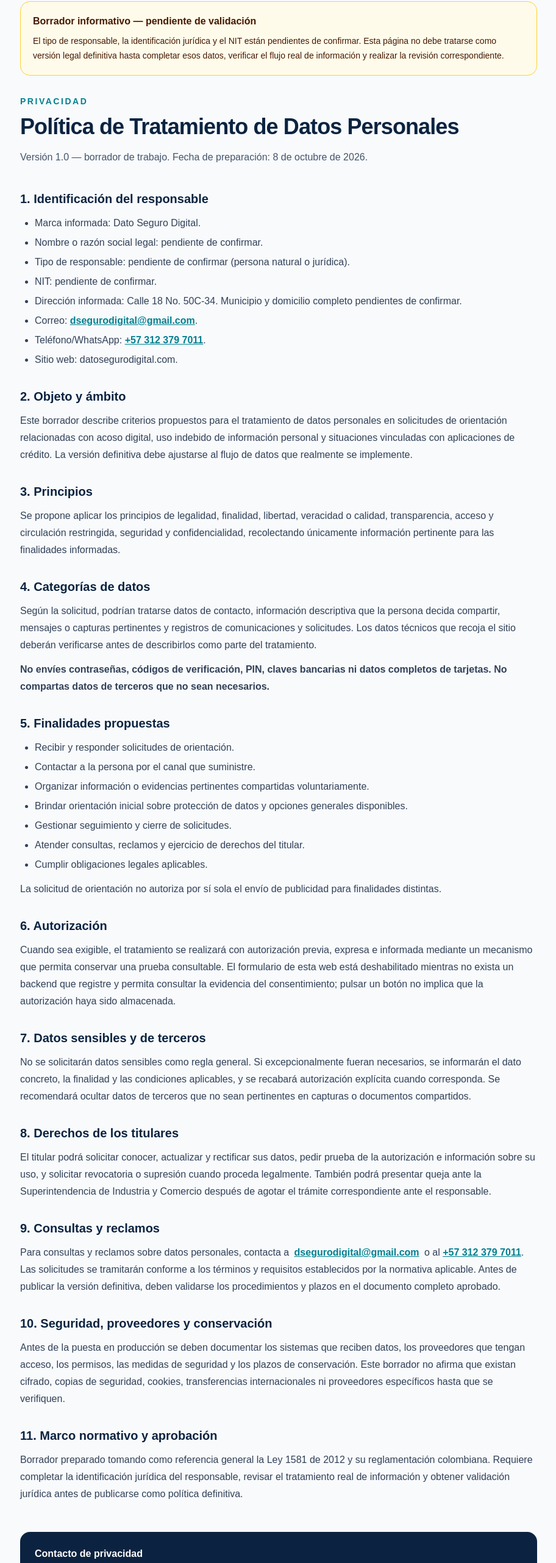
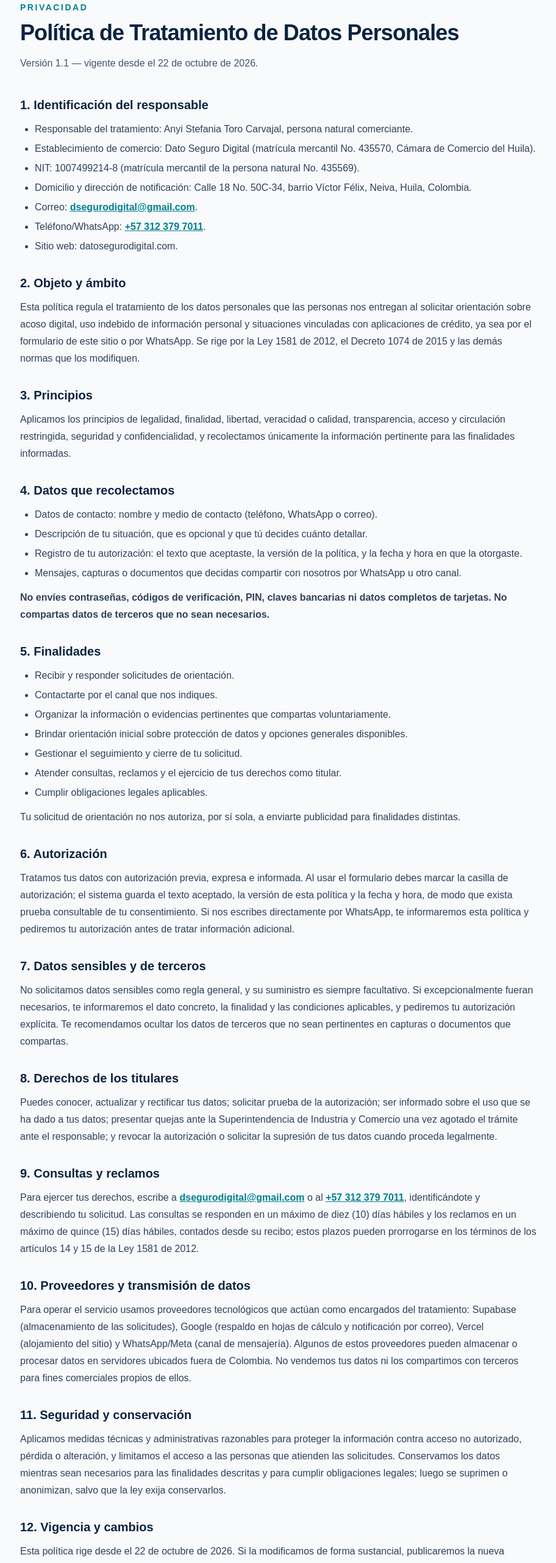
Before and after one commit to dsegurodigital-png/dato-seguro-digital-web, a Next.js app: page /politica-de-datos in a window 1280 px wide. Shown: the part 127-2690 px from the top of the page at 61% size, without its empty margins (183-1095 px from the left). Built offline with nearby package versions, Linux system fonts and the light colour scheme.

Commit message:
Actualizar política de datos con la identificación del responsable (matrícula mercantil)

```diff
--- a/app/politica-de-datos/page.tsx
+++ b/app/politica-de-datos/page.tsx
@@ -10,27 +10,18 @@
         </div>
       </header>
       <article className="mx-auto max-w-4xl px-6 py-12 lg:py-16">
-        <div className="rounded-2xl border border-amber-300 bg-amber-50 p-5 text-amber-950">
-          <p className="font-black">Borrador informativo — pendiente de validación</p>
-          <p className="mt-2 text-sm leading-6">
-            El tipo de responsable, la identificación jurídica y el NIT están pendientes de confirmar.
-            Esta página no debe tratarse como versión legal definitiva hasta completar esos datos,
-            verificar el flujo real de información y realizar la revisión correspondiente.
-          </p>
-        </div>
-        <p className="mt-8 text-sm font-black uppercase tracking-[0.18em] text-[#028090]">Privacidad</p>
+        <p className="text-sm font-black uppercase tracking-[0.18em] text-[#028090]">Privacidad</p>
         <h1 className="mt-3 text-3xl font-black tracking-tight sm:text-4xl">Política de Tratamiento de Datos Personales</h1>
-        <p className="mt-4 leading-7 text-slate-600">Versión 1.0 — borrador de trabajo. Fecha de preparación: 8 de octubre de 2026.</p>
+        <p className="mt-4 leading-7 text-slate-600">Versión 1.1 — vigente desde el 22 de octubre de 2026.</p>
 
         <section className="mt-10 space-y-8 leading-7 text-slate-700">
           <div>
             <h2 className="text-xl font-black text-[#0B2340]">1. Identificación del responsable</h2>
             <ul className="mt-3 list-disc space-y-1 pl-6">
-              <li>Marca informada: Dato Seguro Digital.</li>
-              <li>Nombre o razón social legal: pendiente de confirmar.</li>
-              <li>Tipo de responsable: pendiente de confirmar (persona natural o jurídica).</li>
-              <li>NIT: pendiente de confirmar.</li>
-              <li>Dirección informada: Calle 18 No. 50C-34. Municipio y domicilio completo pendientes de confirmar.</li>
+              <li>Responsable del tratamiento: Anyi Stefania Toro Carvajal, persona natural comerciante.</li>
+              <li>Establecimiento de comercio: Dato Seguro Digital (matrícula mercantil No. 435570, Cámara de Comercio del Huila).</li>
+              <li>NIT: 1007499214-8 (matrícula mercantil de la persona natural No. 435569).</li>
+              <li>Domicilio y dirección de notificación: Calle 18 No. 50C-34, barrio Víctor Félix, Neiva, Huila, Colombia.</li>
               <li>Correo: <a className="font-semibold text-[#028090] underline" href="mailto:dsegurodigital@gmail.com">dsegurodigital@gmail.com</a>.</li>
               <li>Teléfono/WhatsApp: <a className="font-semibold text-[#028090] underline" href="https://wa.me/573123797011">+57 312 379 7011</a>.</li>
               <li>Sitio web: datosegurodigital.com.</li>
@@ -38,59 +29,68 @@
           </div>
           <div>
             <h2 className="text-xl font-black text-[#0B2340]">2. Objeto y ámbito</h2>
-            <p className="mt-3">Este borrador describe criterios propuestos para el tratamiento de datos personales en solicitudes de orientación relacionadas con acoso digital, uso indebido de información personal y situaciones vinculadas con aplicaciones de crédito. La versión definitiva debe ajustarse al flujo de datos que realmente se implemente.</p>
+            <p className="mt-3">Esta política regula el tratamiento de los datos personales que las personas nos entregan al solicitar orientación sobre acoso digital, uso indebido de información personal y situaciones vinculadas con aplicaciones de crédito, ya sea por el formulario de este sitio o por WhatsApp. Se rige por la Ley 1581 de 2012, el Decreto 1074 de 2015 y las demás normas que los modifiquen.</p>
           </div>
           <div>
             <h2 className="text-xl font-black text-[#0B2340]">3. Principios</h2>
-            <p className="mt-3">Se propone aplicar los principios de legalidad, finalidad, libertad, veracidad o calidad, transparencia, acceso y circulación restringida, seguridad y confidencialidad, recolectando únicamente información pertinente para las finalidades informadas.</p>
+            <p className="mt-3">Aplicamos los principios de legalidad, finalidad, libertad, veracidad o calidad, transparencia, acceso y circulación restringida, seguridad y confidencialidad, y recolectamos únicamente la información pertinente para las finalidades informadas.</p>
           </div>
           <div>
-            <h2 className="text-xl font-black text-[#0B2340]">4. Categorías de datos</h2>
-            <p className="mt-3">Según la solicitud, podrían tratarse datos de contacto, información descriptiva que la persona decida compartir, mensajes o capturas pertinentes y registros de comunicaciones y solicitudes. Los datos técnicos que recoja el sitio deberán verificarse antes de describirlos como parte del tratamiento.</p>
+            <h2 className="text-xl font-black text-[#0B2340]">4. Datos que recolectamos</h2>
+            <ul className="mt-3 list-disc space-y-1 pl-6">
+              <li>Datos de contacto: nombre y medio de contacto (teléfono, WhatsApp o correo).</li>
+              <li>Descripción de tu situación, que es opcional y que tú decides cuánto detallar.</li>
+              <li>Registro de tu autorización: el texto que aceptaste, la versión de la política, y la fecha y hora en que la otorgaste.</li>
+              <li>Mensajes, capturas o documentos que decidas compartir con nosotros por WhatsApp u otro canal.</li>
+            </ul>
             <p className="mt-3 font-semibold">No envíes contraseñas, códigos de verificación, PIN, claves bancarias ni datos completos de tarjetas. No compartas datos de terceros que no sean necesarios.</p>
           </div>
           <div>
-            <h2 className="text-xl font-black text-[#0B2340]">5. Finalidades propuestas</h2>
+            <h2 className="text-xl font-black text-[#0B2340]">5. Finalidades</h2>
             <ul className="mt-3 list-disc space-y-1 pl-6">
               <li>Recibir y responder solicitudes de orientación.</li>
-              <li>Contactar a la persona por el canal que suministre.</li>
-              <li>Organizar información o evidencias pertinentes compartidas voluntariamente.</li>
+              <li>Contactarte por el canal que nos indiques.</li>
+              <li>Organizar la información o evidencias pertinentes que compartas voluntariamente.</li>
               <li>Brindar orientación inicial sobre protección de datos y opciones generales disponibles.</li>
-              <li>Gestionar seguimiento y cierre de solicitudes.</li>
-              <li>Atender consultas, reclamos y ejercicio de derechos del titular.</li>
+              <li>Gestionar el seguimiento y cierre de tu solicitud.</li>
+              <li>Atender consultas, reclamos y el ejercicio de tus derechos como titular.</li>
               <li>Cumplir obligaciones legales aplicables.</li>
             </ul>
-            <p className="mt-3">La solicitud de orientación no autoriza por sí sola el envío de publicidad para finalidades distintas.</p>
+            <p className="mt-3">Tu solicitud de orientación no nos autoriza, por sí sola, a enviarte publicidad para finalidades distintas.</p>
           </div>
           <div>
             <h2 className="text-xl font-black text-[#0B2340]">6. Autorización</h2>
-            <p className="mt-3">Cuando sea exigible, el tratamiento se realizará con autorización previa, expresa e informada mediante un mecanismo que permita conservar una prueba consultable. El formulario de esta web está deshabilitado mientras no exista un backend que registre y permita consultar la evidencia del consentimiento; pulsar un botón no implica que la autorización haya sido almacenada.</p>
+            <p className="mt-3">Tratamos tus datos con autorización previa, expresa e informada. Al usar el formulario debes marcar la casilla de autorización; el sistema guarda el texto aceptado, la versión de esta política y la fecha y hora, de modo que exista prueba consultable de tu consentimiento. Si nos escribes directamente por WhatsApp, te informaremos esta política y pediremos tu autorización antes de tratar información adicional.</p>
           </div>
           <div>
             <h2 className="text-xl font-black text-[#0B2340]">7. Datos sensibles y de terceros</h2>
-            <p className="mt-3">No se solicitarán datos sensibles como regla general. Si excepcionalmente fueran necesarios, se informarán el dato concreto, la finalidad y las condiciones aplicables, y se recabará autorización explícita cuando corresponda. Se recomendará ocultar datos de terceros que no sean pertinentes en capturas o documentos compartidos.</p>
+            <p className="mt-3">No solicitamos datos sensibles como regla general, y su suministro es siempre facultativo. Si excepcionalmente fueran necesarios, te informaremos el dato concreto, la finalidad y las condiciones aplicables, y pediremos tu autorización explícita. Te recomendamos ocultar los datos de terceros que no sean pertinentes en capturas o documentos que compartas.</p>
           </div>
           <div>
             <h2 className="text-xl font-black text-[#0B2340]">8. Derechos de los titulares</h2>
-            <p className="mt-3">El titular podrá solicitar conocer, actualizar y rectificar sus datos, pedir prueba de la autorización e información sobre su uso, y solicitar revocatoria o supresión cuando proceda legalmente. También podrá presentar queja ante la Superintendencia de Industria y Comercio después de agotar el trámite correspondiente ante el responsable.</p>
+            <p className="mt-3">Puedes conocer, actualizar y rectificar tus datos; solicitar prueba de la autorización; ser informado sobre el uso que se ha dado a tus datos; presentar quejas ante la Superintendencia de Industria y Comercio una vez agotado el trámite ante el responsable; y revocar la autorización o solicitar la supresión de tus datos cuando proceda legalmente.</p>
           </div>
           <div>
             <h2 className="text-xl font-black text-[#0B2340]">9. Consultas y reclamos</h2>
-            <p className="mt-3">Para consultas y reclamos sobre datos personales, contacta a <a className="mx-1 font-semibold text-[#028090] underline" href="mailto:dsegurodigital@gmail.com">dsegurodigital@gmail.com</a> o al <a className="font-semibold text-[#028090] underline" href="https://wa.me/573123797011">+57 312 379 7011</a>. Las solicitudes se tramitarán conforme a los términos y requisitos establecidos por la normativa aplicable. Antes de publicar la versión definitiva, deben validarse los procedimientos y plazos en el documento completo aprobado.</p>
+            <p className="mt-3">Para ejercer tus derechos, escribe a <a className="font-semibold text-[#028090] underline" href="mailto:dsegurodigital@gmail.com">dsegurodigital@gmail.com</a> o al <a className="font-semibold text-[#028090] underline" href="https://wa.me/573123797011">+57 312 379 7011</a>, identificándote y describiendo tu solicitud. Las consultas se responden en un máximo de diez (10) días hábiles y los reclamos en un máximo de quince (15) días hábiles, contados desde su recibo; estos plazos pueden prorrogarse en los términos de los artículos 14 y 15 de la Ley 1581 de 2012.</p>
           </div>
           <div>
-            <h2 className="text-xl font-black text-[#0B2340]">10. Seguridad, proveedores y conservación</h2>
-            <p className="mt-3">Antes de la puesta en producción se deben documentar los sistemas que reciben datos, los proveedores que tengan acceso, los permisos, las medidas de seguridad y los plazos de conservación. Este borrador no afirma que existan cifrado, copias de seguridad, cookies, transferencias internacionales ni proveedores específicos hasta que se verifiquen.</p>
+            <h2 className="text-xl font-black text-[#0B2340]">10. Proveedores y transmisión de datos</h2>
+            <p className="mt-3">Para operar el servicio usamos proveedores tecnológicos que actúan como encargados del tratamiento: Supabase (almacenamiento de las solicitudes), Google (respaldo en hojas de cálculo y notificación por correo), Vercel (alojamiento del sitio) y WhatsApp/Meta (canal de mensajería). Algunos de estos proveedores pueden almacenar o procesar datos en servidores ubicados fuera de Colombia. No vendemos tus datos ni los compartimos con terceros para fines comerciales propios de ellos.</p>
           </div>
           <div>
-            <h2 className="text-xl font-black text-[#0B2340]">11. Marco normativo y aprobación</h2>
-            <p className="mt-3">Borrador preparado tomando como referencia general la Ley 1581 de 2012 y su reglamentación colombiana. Requiere completar la identificación jurídica del responsable, revisar el tratamiento real de información y obtener validación jurídica antes de publicarse como política definitiva.</p>
+            <h2 className="text-xl font-black text-[#0B2340]">11. Seguridad y conservación</h2>
+            <p className="mt-3">Aplicamos medidas técnicas y administrativas razonables para proteger la información contra acceso no autorizado, pérdida o alteración, y limitamos el acceso a las personas que atienden las solicitudes. Conservamos los datos mientras sean necesarios para las finalidades descritas y para cumplir obligaciones legales; luego se suprimen o anonimizan, salvo que la ley exija conservarlos.</p>
+          </div>
+          <div>
+            <h2 className="text-xl font-black text-[#0B2340]">12. Vigencia y cambios</h2>
+            <p className="mt-3">Esta política rige desde el 22 de octubre de 2026. Si la modificamos de forma sustancial, publicaremos la nueva versión en esta página y, cuando la ley lo exija, solicitaremos nuevamente tu autorización.</p>
           </div>
         </section>
         <div className="mt-12 rounded-2xl bg-[#0B2340] p-6 text-white">
           <p className="font-black">Contacto de privacidad</p>
           <p className="mt-2 text-sm leading-6 text-slate-300">dsegurodigital@gmail.com · +57 312 379 7011</p>
-          <p className="mt-3 text-xs leading-5 text-slate-400">La publicación de esta página no sustituye la revisión legal ni confirma que el formulario de autorización esté operativo.</p>
+          <p className="mt-3 text-xs leading-5 text-slate-400">Anyi Stefania Toro Carvajal · NIT 1007499214-8 · Dato Seguro Digital, matrícula mercantil 435570 · Neiva, Huila.</p>
           <Link href="/" className="mt-5 inline-flex rounded-full bg-[#02C39A] px-5 py-3 text-sm font-bold text-[#0B2340]">Volver al sitio</Link>
         </div>
       </article>
```
